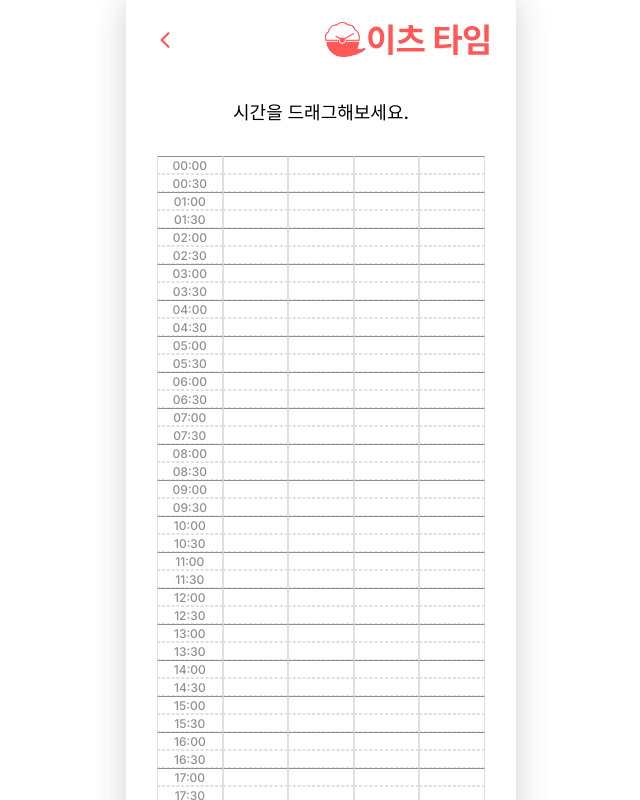
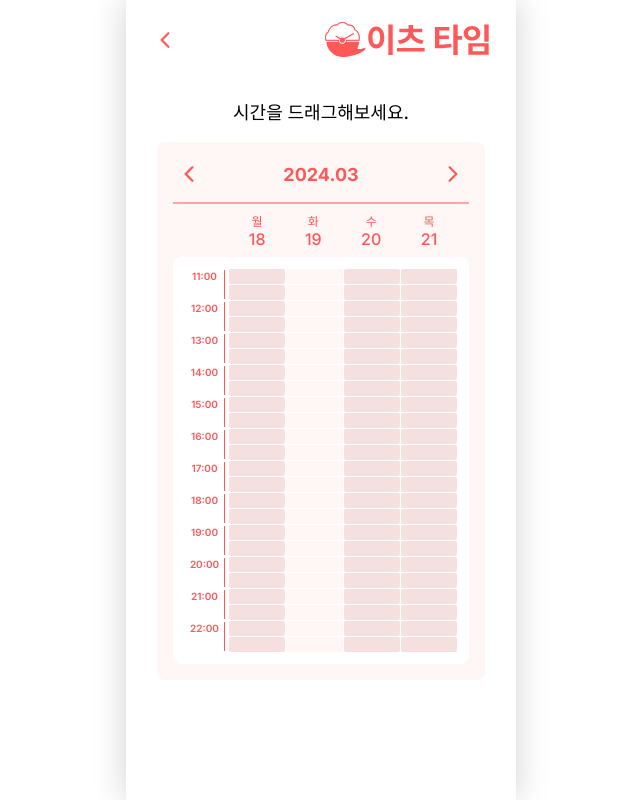
Before and after one commit to 9oormthon-univ/2024_BEOTKKOTTHON_TEAM_11_FE, a React (Vite) app: page /test-timetable in a window 1280 px wide. Shown: the top 800 px of the page, without its empty margins (319-959 px from the left). Built offline with nearby package versions, Linux system fonts and the light colour scheme.

Commit message:
feat: TimeTable 컴포넌트 최종 디자인 적용

```diff
--- a/src/components/TimeItem.jsx
+++ b/src/components/TimeItem.jsx
@@ -2,13 +2,19 @@ import classNames from 'classnames';
 import styled from 'styled-components';
 
 const Item = styled.div`
-    height: 18px;
-    border: 1px solid #0000001f;
+    height: 15px;
+    border-radius: 2px;
     display: flex;
-    background-color: #ffffff;
 
-    border-top: 1px dashed #0000001f;
-    border-bottom: 1px dashed #0000001f;
+    background-color: rgba(
+        ${(props) => {
+            if (props.$value === 0) {
+                return '245, 223, 223, 1';
+            } else {
+                return `255, 88, 88, ${props.$value}`;
+            }
+        }}
+    );
 
     transition: background-color 0.1s;
 
@@ -22,21 +28,18 @@ const Item = styled.div`
 
     cursor: default;
 
-    &.active {
-        background-color: #0fa866;
-    }
-
-    &:nth-child(2n) {
-        border-top: 1px solid #0000006f;
+    &.disabled {
+        background-color: rgba(255, 246, 246, 1);
     }
 `;
 
-const TimeItem = ({ active, text, style }) => {
+const TimeItem = ({ value, text, style, disabled }) => {
     return (
         <Item
             style={style}
-            className={classNames({ active })}
+            $value={value}
             draggable={false}
+            className={classNames({ disabled })}
         >
             {text}
         </Item>
--- a/src/components/TimeTable.jsx
+++ b/src/components/TimeTable.jsx
@@ -1,203 +1,221 @@
 import { useEffect, useRef, useState } from 'react';
-import TimeItem from './TimeItem.jsx';
 import styled from 'styled-components';
-import TimeSelection from './TimeSelection.jsx';
-import { useImmer } from 'use-immer';
+import TimeTableContent from './TimeTableContent.jsx';
+import { IoIosArrowBack, IoIosArrowForward } from 'react-icons/io';
+import classNames from 'classnames';
 
 const Container = styled.div`
-    width: 100%;
-    margin: 32px 0;
-    display: grid;
-    grid-template-columns: repeat(${(props) => props.$column}, 1fr);
-
-    touch-action: none;
-    user-select: none;
+    padding: 16px;
+    border-radius: 8px;
+    background-color: rgba(255, 246, 246, 1);
 `;
 
-const COLUMN = 5;
-const ROW = 48;
+const Header = styled.div`
+    padding: 12px 0;
+    padding-top: 0px;
+    border-bottom: 2px solid rgba(254, 88, 88, 0.5);
+    display: flex;
+    justify-content: space-between;
+    align-items: center;
+    color: rgba(254, 88, 88, 1);
+    font-size: 18px;
+    font-weight: 700;
+`;
 
-function clampNumber(num, a, b) {
-    return Math.max(Math.min(num, Math.max(a, b)), Math.min(a, b));
-}
+const Button = styled.button`
+    padding: 4px;
+    background: none;
+    border: none;
+    border-radius: 50%;
 
-function convertPositionToGrid(table, itemX, itemY) {
-    const { x, y, width, height } = table.current.getBoundingClientRect();
+    display: flex;
+    align-items: center;
+    justify-content: center;
 
-    const innerX = itemX - x;
-    const innerY = itemY - y;
+    cursor: pointer;
 
-    const itemWidth = width / COLUMN;
-    const itemHeight = height / ROW;
+    &:hover {
+        background-color: #0000001f;
+    }
 
-    const gridX = parseInt(innerX / itemWidth);
-    const gridY = parseInt(innerY / itemHeight);
+    & > svg {
+        width: 24px;
+        height: 24px;
+    }
+`;
 
-    return [clampNumber(gridX, 0, COLUMN - 1), clampNumber(gridY, 0, ROW - 1)];
-}
+const DateContainer = styled.div`
+    margin: 8px 0;
+    padding-left: 56px;
+    padding-right: 12px;
+
+    & > div > div {
+        display: flex;
+        align-items: center;
+    }
+`;
+
+const DateItem = styled.div`
+    display: flex;
+    flex-direction: column;
+    align-items: center;
+    flex-grow: 1;
+
+    color: rgba(254, 88, 88, 1);
+
+    & > p:nth-child(1) {
+        font-weight: 500;
+        font-size: 12px;
+    }
+
+    & > p:nth-child(2) {
+        font-weight: 500;
+        font-size: 16px;
+    }
+`;
+
+const Content = styled.div`
+    padding: 12px;
+    border-radius: 8px;
+    display: flex;
+    align-items: flex-start;
+    gap: 4px;
+    background-color: rgba(255, 255, 255, 1);
+`;
+
+const SideBar = styled.div`
+    display: grid;
+    gap: 1px;
+    grid-template-rows: repeat(${(props) => props.$row}, 1fr);
+    color: rgba(254, 88, 88, 1);
+    font-weight: 600;
+`;
+
+const SideBarItem = styled.div`
+    width: 40px;
+    height: 29px;
+    margin: 1px 0;
+    padding: 0 4px;
+    border-right: 1.5px solid rgba(254, 88, 88, 1);
+    display: flex;
+    align-items: flex-start;
+    justify-content: center;
+
+    font-size: 10px;
+`;
+
+const InnerWrapper = styled.div`
+    width: auto;
+    display: flex;
+    flex-grow: 1;
+    overflow: hidden;
+
+    & > div {
+        width: 100%;
+        position: relative;
+
+        transition: margin 0.3s ease;
+    }
+
+    &.next {
+        & > div:nth-child(1) {
+            margin-left: -100%;
+        }
+    }
+`;
+
+const COLUMN = 4;
+const ROW = 24;
 
 const TimeTable = ({}) => {
-    const ref = useRef(null);
-    const [data, setData] = useImmer(
-        Array(COLUMN)
-            .fill(null)
-            .map((item, index) => ({
-                date: index,
-                items: Array(ROW).fill(false),
-            }))
-    );
+    const [isNextPage, setNextPage] = useState(false);
 
-    const [selectionMode, setSelectionMode] = useState(null);
-    const [startPosition, setStartPosition] = useState([0, 0]);
-    const [endPosition, setEndPosition] = useState([0, 0]);
+    const items = [];
 
-    useEffect(() => {
-        if (ref && ref.current) {
-            document.addEventListener('mousemove', onItemMouseMove);
-            document.addEventListener('mouseup', onItemMouseUp);
-        }
+    for (let i = 0; i < ROW / 2; i++) {
+        items.push(<SideBarItem key={i}>{11 + i}:00</SideBarItem>);
+    }
 
-        return () => {
-            document.removeEventListener('mousemove', onItemMouseMove);
-            document.removeEventListener('mouseup', onItemMouseUp);
-        };
-    }, [ref, selectionMode, startPosition, endPosition]);
+    // startDate
 
-    const onItemMouseDown = (event) => {
-        const itemX = event.clientX;
-        const itemY = event.clientY;
+    // block -> 24개 블록
 
-        const position = convertPositionToGrid(ref, itemX, itemY);
+    //
 
-        setStartPosition(position);
-        setEndPosition(position);
-
-        setSelectionMode(!data[position[0]].items[position[1]]);
-
-        event.preventDefault();
+    const onPrevButtonClick = (event) => {
+        setNextPage(false);
     };
 
-    const onItemMouseUp = (event) => {
-        if (selectionMode === null) {
-            return;
-        }
-
-        setSelectionMode(null);
-        selectItems();
+    const onNextButtonClick = (event) => {
+        setNextPage(true);
     };
 
-    const onItemMouseMove = (event) => {
-        if (selectionMode === null) {
-            return;
-        }
-
-        const itemX = event.clientX;
-        const itemY = event.clientY;
-
-        const position = convertPositionToGrid(ref, itemX, itemY);
-
-        setEndPosition(position);
-
-        event.preventDefault();
-    };
-
-    const onItemTouchStart = (event) => {
-        const itemX = event.changedTouches[0].clientX;
-        const itemY = event.changedTouches[0].clientY;
-
-        const position = convertPositionToGrid(ref, itemX, itemY);
-
-        setStartPosition(position);
-        setEndPosition(position);
-
-        setSelectionMode(!data[position[0]].items[position[1]]);
-    };
-
-    const onItemTouchEnd = (event) => {
-        if (selectionMode === null) {
-            return;
-        }
-
-        setSelectionMode(null);
-        selectItems();
-    };
-
-    const onItemTouchMove = (event) => {
-        const itemX = event.changedTouches[0].clientX;
-        const itemY = event.changedTouches[0].clientY;
-
-        const position = convertPositionToGrid(ref, itemX, itemY);
-
-        setEndPosition(position);
-    };
-
-    const selectItems = () => {
-        const startX =
-            startPosition[0] < endPosition[0]
-                ? startPosition[0]
-                : endPosition[0];
-        const startY =
-            startPosition[1] < endPosition[1]
-                ? startPosition[1]
-                : endPosition[1];
-        const endX =
-            startPosition[0] > endPosition[0]
-                ? startPosition[0]
-                : endPosition[0];
-        const endY =
-            startPosition[1] > endPosition[1]
-                ? startPosition[1]
-                : endPosition[1];
-
-        setData((state) => {
-            for (let date = startX; date <= endX; date++) {
-                for (let item = startY; item <= endY; item++) {
-                    state[date].items[item] = selectionMode;
-                }
-            }
-        });
-    };
-
-    const elements = [];
-
-    for (let i = 0; i < COLUMN; i++) {
-        for (let j = 0; j < ROW; j++) {
-            let text = '';
-
-            if (i == 0) {
-                const hour = parseInt(j / 2);
-                const minute = j % 2 === 1 ? '30' : '00';
-                text = `${hour.toString().padStart(2, '0')}:${minute}`;
-            }
-
-            elements.push(
-                <TimeItem
-                    key={j * COLUMN + i}
-                    text={text}
-                    style={{ gridColumn: i + 1, gridRow: j + 1 }}
-                    active={data[i].items[j]}
-                />
-            );
-        }
-    }
-
     return (
-        <Container
-            ref={ref}
-            $column={COLUMN}
-            onMouseDown={onItemMouseDown}
-            onMouseUp={onItemMouseUp}
-            onMouseMove={onItemMouseMove}
-            onTouchStart={onItemTouchStart}
-            onTouchEnd={onItemTouchEnd}
-            onTouchMove={onItemTouchMove}
-        >
-            <TimeSelection
-                position1={startPosition}
-                position2={endPosition}
-                selectionMode={selectionMode}
-            />
-            {elements}
+        <Container>
+            <Header>
+                <Button onClick={onPrevButtonClick}>
+                    <IoIosArrowBack />
+                </Button>
+                <p>2024.03</p>
+                <Button onClick={onNextButtonClick}>
+                    <IoIosArrowForward />
+                </Button>
+            </Header>
+            <DateContainer>
+                <InnerWrapper className={classNames({ next: isNextPage })}>
+                    <div>
+                        <DateItem>
+                            <p>월</p>
+                            <p>18</p>
+                        </DateItem>
+                        <DateItem>
+                            <p>화</p>
+                            <p>19</p>
+                        </DateItem>
+                        <DateItem>
+                            <p>수</p>
+                            <p>20</p>
+                        </DateItem>
+                        <DateItem>
+                            <p>목</p>
+                            <p>21</p>
+                        </DateItem>
+                    </div>
+                    <div>
+                        <DateItem>
+                            <p>금</p>
+                            <p>22</p>
+                        </DateItem>
+                        <DateItem>
+                            <p>토</p>
+                            <p>23</p>
+                        </DateItem>
+                        <DateItem>
+                            <p>일</p>
+                            <p>24</p>
+                        </DateItem>
+                        <DateItem>
+                            <p>월</p>
+                            <p>25</p>
+                        </DateItem>
+                    </div>
+                </InnerWrapper>
+            </DateContainer>
+            <Content>
+                <SideBar $row={ROW / 2}>{items}</SideBar>
+                <InnerWrapper className={classNames({ next: isNextPage })}>
+                    <TimeTableContent
+                        column={COLUMN}
+                        row={ROW}
+                        disabledRanges={[1]}
+                    />
+                    <TimeTableContent
+                        column={COLUMN}
+                        row={ROW}
+                        disabledRanges={[2, 3]}
+                    />
+                </InnerWrapper>
+            </Content>
         </Container>
     );
 };
--- /dev/null
+++ b/src/components/TimeTableContent.jsx
@@ -0,0 +1,213 @@
+import { useEffect, useRef, useState } from 'react';
+import TimeItem from './TimeItem.jsx';
+import styled from 'styled-components';
+import TimeSelectionArea from './TimeSelectionArea.jsx';
+import { useImmer } from 'use-immer';
+
+const Container = styled.div`
+    flex-grow: 1;
+    display: grid;
+    gap: 1px 1px;
+    grid-template-columns: repeat(${(props) => props.$column}, 1fr);
+
+    touch-action: none;
+    user-select: none;
+`;
+
+function clampNumber(num, a, b) {
+    return Math.max(Math.min(num, Math.max(a, b)), Math.min(a, b));
+}
+
+const TimeTableContent = ({ column, row, disabledRanges }) => {
+    const ref = useRef(null);
+    const [data, setData] = useImmer(
+        Array(column)
+            .fill(null)
+            .map((item, index) => ({
+                date: index,
+                items: Array(row).fill(false),
+            }))
+    );
+    const [selectionMode, setSelectionMode] = useState(null);
+    const [startPosition, setStartPosition] = useState([0, 0]);
+    const [endPosition, setEndPosition] = useState([0, 0]);
+
+    useEffect(() => {
+        if (ref && ref.current) {
+            document.addEventListener('mousemove', onItemMouseMove);
+            document.addEventListener('mouseup', onItemMouseUp);
+            document.addEventListener('touchend', onItemTouchEnd);
+        }
+
+        return () => {
+            document.removeEventListener('mousemove', onItemMouseMove);
+            document.removeEventListener('mouseup', onItemMouseUp);
+            document.removeEventListener('touchend', onItemTouchEnd);
+        };
+    }, [ref, selectionMode, startPosition, endPosition]);
+
+    function convertPositionToGrid(table, itemX, itemY) {
+        const { x, y, width, height } = table.current.getBoundingClientRect();
+
+        const innerX = itemX - x;
+        const innerY = itemY - y;
+
+        const itemWidth = width / column;
+        const itemHeight = height / row;
+
+        const gridX = parseInt(innerX / itemWidth);
+        const gridY = parseInt(innerY / itemHeight);
+
+        return [
+            clampNumber(gridX, 0, column - 1),
+            clampNumber(gridY, 0, row - 1),
+        ];
+    }
+
+    const onItemMouseDown = (event) => {
+        event.preventDefault();
+
+        const itemX = event.clientX;
+        const itemY = event.clientY;
+
+        const position = convertPositionToGrid(ref, itemX, itemY);
+
+        if (disabledRanges.includes(position[0])) {
+            return;
+        }
+
+        setStartPosition(position);
+        setEndPosition(position);
+
+        setSelectionMode(!data[position[0]].items[position[1]]);
+    };
+
+    const onItemMouseUp = (event) => {
+        if (selectionMode === null) {
+            return;
+        }
+
+        setSelectionMode(null);
+        selectItems();
+    };
+
+    const onItemMouseMove = (event) => {
+        if (selectionMode === null) {
+            return;
+        }
+
+        const itemX = event.clientX;
+        const itemY = event.clientY;
+
+        const position = convertPositionToGrid(ref, itemX, itemY);
+
+        setEndPosition(position);
+
+        event.preventDefault();
+    };
+
+    const onItemTouchStart = (event) => {
+        const itemX = event.changedTouches[0].clientX;
+        const itemY = event.changedTouches[0].clientY;
+
+        const position = convertPositionToGrid(ref, itemX, itemY);
+
+        setSelectionMode(!data[position[0]].items[position[1]]);
+
+        if (disabledRanges.includes(position[0])) {
+            return;
+        }
+
+        setStartPosition(position);
+        setEndPosition(position);
+    };
+
+    const onItemTouchEnd = (event) => {
+        if (selectionMode === null) {
+            return;
+        }
+
+        setSelectionMode(null);
+        selectItems();
+    };
+
+    const onItemTouchMove = (event) => {
+        const itemX = event.changedTouches[0].clientX;
+        const itemY = event.changedTouches[0].clientY;
+
+        const position = convertPositionToGrid(ref, itemX, itemY);
+
+        setEndPosition(position);
+    };
+
+    const selectItems = () => {
+        const startX =
+            startPosition[0] < endPosition[0]
+                ? startPosition[0]
+                : endPosition[0];
+        const startY =
+            startPosition[1] < endPosition[1]
+                ? startPosition[1]
+                : endPosition[1];
+        const endX =
+            startPosition[0] > endPosition[0]
+                ? startPosition[0]
+                : endPosition[0];
+        const endY =
+            startPosition[1] > endPosition[1]
+                ? startPosition[1]
+                : endPosition[1];
+
+        setData((state) => {
+            for (let date = startX; date <= endX; date++) {
+                if (disabledRanges.includes(date)) {
+                    continue;
+                }
+                for (let item = startY; item <= endY; item++) {
+                    state[date].items[item] = selectionMode;
+                }
+            }
+        });
+    };
+
+    const elements = [];
+
+    for (let i = 0; i < column; i++) {
+        for (let j = 0; j < row; j++) {
+            elements.push(
+                <TimeItem
+                    key={j * column + i}
+                    style={{ gridColumn: i + 1, gridRow: j + 1 }}
+                    value={data[i].items[j] ? 1.0 : 0.0}
+                    disabled={disabledRanges.includes(i)}
+                />
+            );
+        }
+    }
+
+    return (
+        <Container
+            ref={ref}
+            $column={column}
+            onMouseDown={onItemMouseDown}
+            onMouseUp={onItemMouseUp}
+            onMouseMove={onItemMouseMove}
+            onTouchStart={onItemTouchStart}
+            onTouchEnd={onItemTouchEnd}
+            onTouchMove={onItemTouchMove}
+        >
+            <TimeSelectionArea
+                position1={startPosition}
+                position2={endPosition}
+                selectionMode={selectionMode}
+            />
+            {elements}
+        </Container>
+    );
+};
+
+TimeTableContent.defaultProps = {
+    disabledRanges: [],
+};
+
+export default TimeTableContent;
```
Also changed, not shown: src/components/TimeSelectionArea.jsx (renamed from src/components/TimeSelection.jsx, +4 -4 lines).
